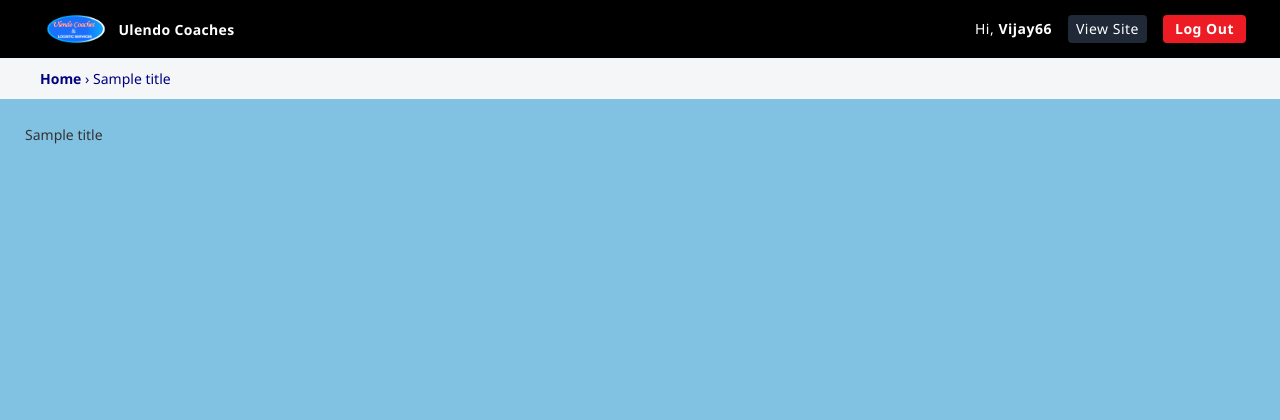
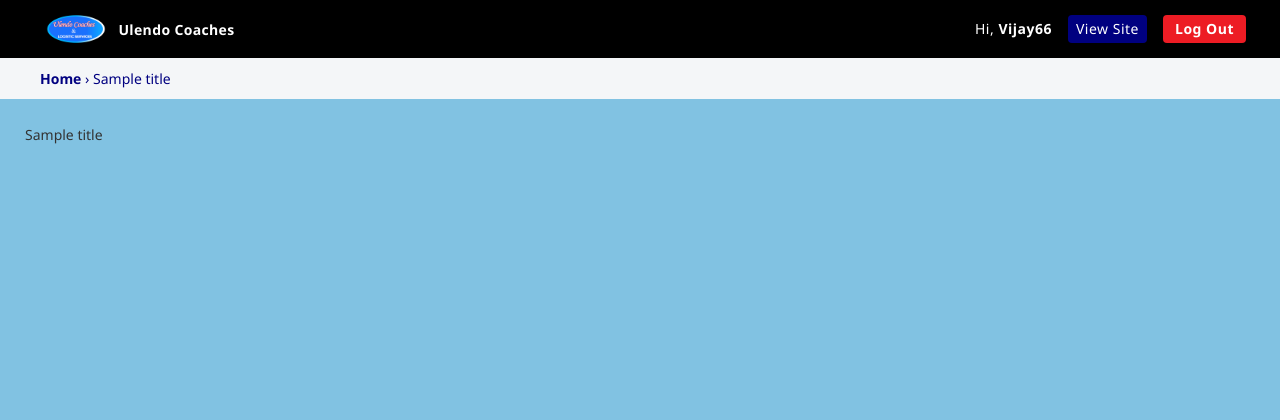
Before and after one commit to chiumiavijay/ulendo-coaches, a Django app: template website/templates/admin/index.html in a window 1280 px wide. Shown: the top 420 px of the page. Run offline with Django 5.2, Linux system fonts and the light colour scheme; a user stored in the database is signed in; tables that the repository leaves empty hold one stand-in row (values such as "Sample post"); the template is opened without the code that fills it: most values are stand-ins (such as "Sample title", 1, 10 or a date in 2020); some libraries are stand-ins or nearby versions.

Commit message:
Update base_site.html

```diff
--- a/website/templates/admin/base_site.html
+++ b/website/templates/admin/base_site.html
@@ -218,22 +218,27 @@
     </h1>
 </div>
 {% endblock %}
-
 {% block usertools %}
 <div class="flex items-center space-x-4 text-xs md:text-sm px-4">
     <span class="text-white whitespace-nowrap">Hi, <strong>{{ user.username }}</strong></span>
-    <a href="{% url 'home' %}" class="bg-gray-800 px-2 py-1 rounded hover:bg-gray-700 transition" style="text-transform: capitalize !important;">
+
+    <!-- FIXED: was bg-gray-800 -->
+    <a href="{% url 'home' %}"
+       class="px-2 py-1 rounded transition text-white"
+       style="background:#000080; text-transform: capitalize !important;">
         View Site
     </a>
+
     <form action="{% url 'admin:logout' %}" method="post" class="inline">
         {% csrf_token %}
-        <button type="submit" class="bg-[#ed1c24] px-3 py-1 rounded text-white hover:bg-red-700 font-bold transition" style="text-transform: capitalize !important;">
+        <button type="submit"
+            class="px-3 py-1 rounded text-white font-bold transition"
+            style="background:#ed1c24; text-transform: capitalize !important;">
             Log out
         </button>
     </form>
 </div>
 {% endblock %}
-
 {% block footer %}
 <div class="text-center py-6 text-sm text-gray-800" style="clear: both;">
     &copy; 2026 <strong>Ulendo Coaches & Logistic Services</strong>.
```
